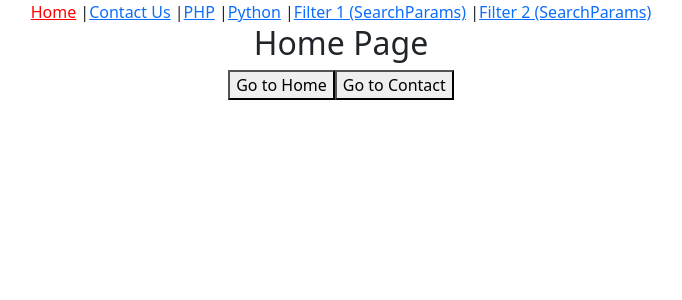
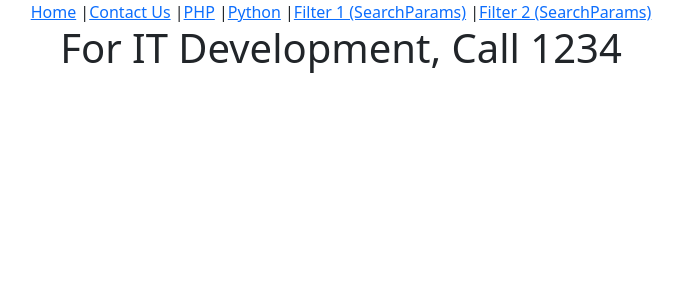
Before and after one commit to eramitsinha/React-Dummy, a React (Create React App) app: page /development in a window 1280 px wide. Before the commit this address led to /. Shown: the top 300 px of the page, without its empty margins (299-981 px from the left). Built offline with nearby package versions, Linux system fonts and the light colour scheme.

Commit message:
Add files via upload

```diff
--- a/src/App.js
+++ b/src/App.js
@@ -11,6 +11,8 @@ import Page404 from './Page404';
 import Course from './Course';
 import SearchParams1 from './SearchParams1';
 import SearchParams2 from './SearchParams2';
+import Development from './development';
+import Training from './training';
 
 function App() {
 
@@ -34,7 +36,9 @@ function App() {
         <Navbar />
         <Routes>
           <Route path="/" element={<HomePage />} />
-          <Route path="/contact" element={<Contact />} />
+          <Route path="/contact/" element={<Contact />} />
+            <Route path="development" element={<Development />} />
+            <Route path="training" element={<Training />} />
           {/* <Route path="/*" element={<Page404 />} /> */}
           <Route path="/*" element={<Navigate to="/" />} />
           <Route path="/course/:name" element={<Course />} />
--- /dev/null
+++ b/src/Development.js
@@ -0,0 +1,9 @@
+import React from 'react'
+
+export default function Development() {
+    return (
+        <div>
+            <h1>For IT Development, Call 1234</h1>
+        </div>
+    )
+}
--- /dev/null
+++ b/src/Training.js
@@ -0,0 +1,9 @@
+import React from 'react'
+
+export default function Training() {
+    return (
+        <div>
+            For Training, Call 124
+        </div>
+    )
+}
```
